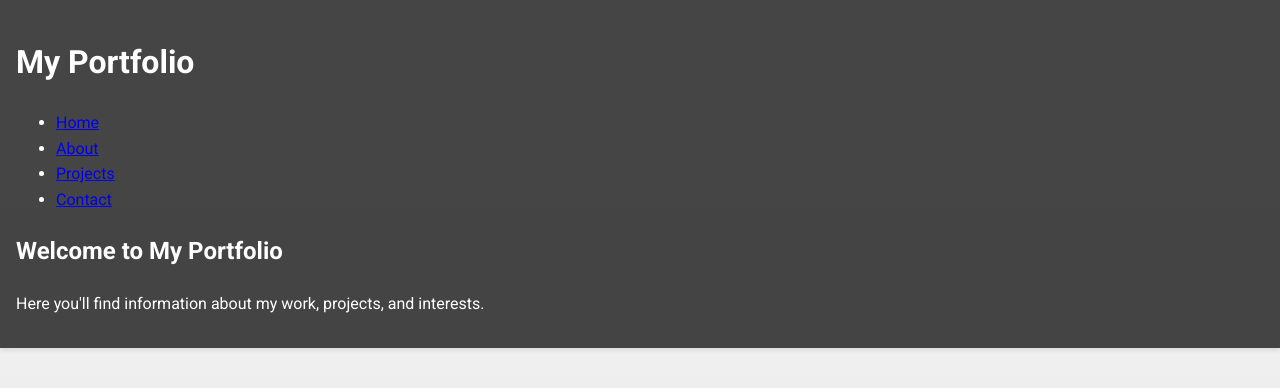
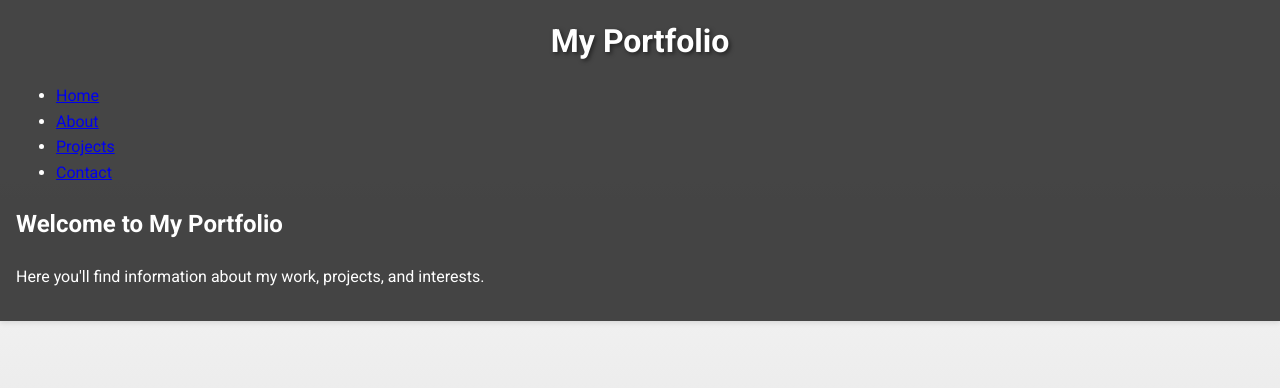
Before and after one commit to chamuditha6/-Advanced-Client-Side-Development, a plain HTML site: page index.html in a window 1280 px wide. Drawn offline with Linux system fonts and the light colour scheme.

Commit message:
header styles

```diff
--- a/styles.css
+++ b/styles.css
@@ -17,3 +17,9 @@ header {
     padding: 1rem;
     box-shadow: 0 2px 5px rgba(0, 0, 0, 0.1);
 }
+header h1 {
+    margin: 0;
+    font-size: 2rem;
+    text-shadow: 2px 2px 4px rgba(0, 0, 0, 0.5);
+    text-align: center;
+}
```
